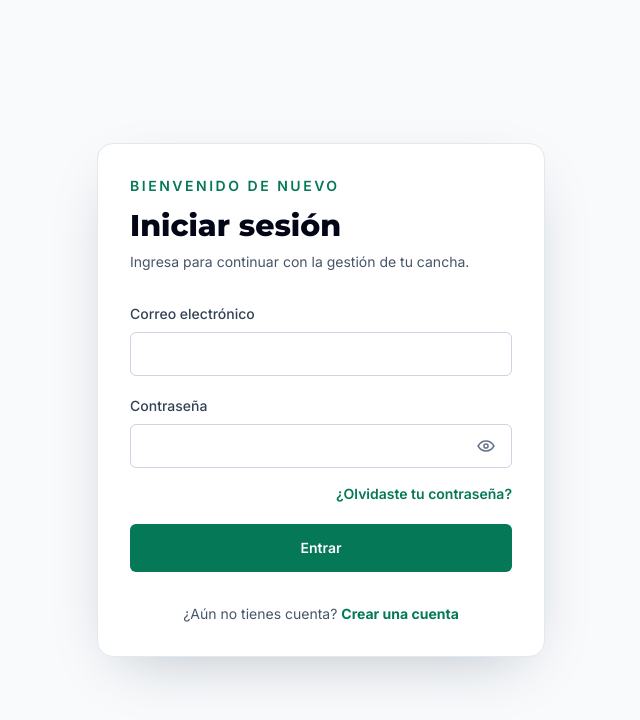
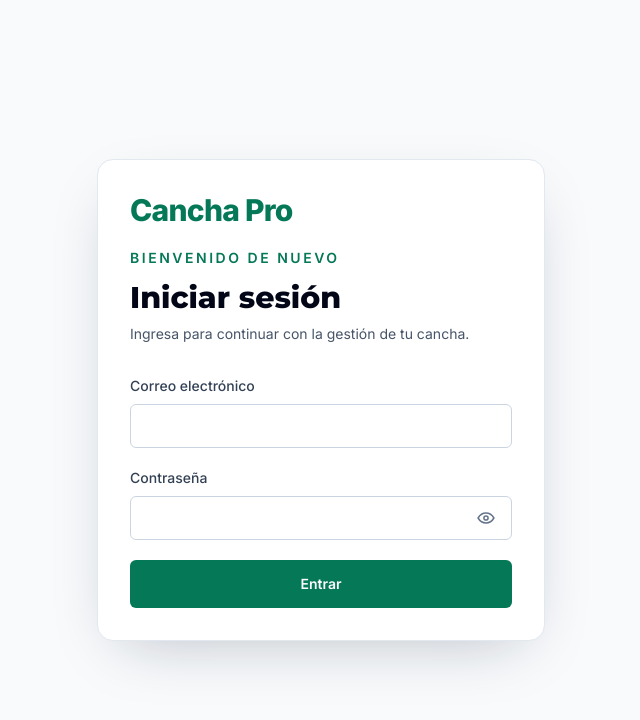
Before and after one commit to SamuelGc-py/Project_sintetica, a Next.js app: page /login in a window 1280 px wide. Shown: the top 720 px of the page, without its empty margins (319-959 px from the left). Built offline with nearby package versions, Linux system fonts and the light colour scheme.

Commit message:
Simplify login links and brand title

```diff
--- a/src/app/(auth)/login/page.tsx
+++ b/src/app/(auth)/login/page.tsx
@@ -1,6 +1,5 @@
 "use client";
 
-import Link from "next/link";
 import { useState } from "react";
 import { Button } from "@/frontend/components/ui/button";
 import { Input } from "@/frontend/components/ui/input";
@@ -12,6 +11,7 @@ export default function LoginPage() {
     <main className="flex min-h-screen items-center justify-center bg-slate-50 px-4 py-12">
       <section className="w-full max-w-md rounded-2xl border border-slate-200 bg-white p-6 shadow-[0_20px_60px_-24px_rgba(15,23,42,0.28)] sm:p-8">
         <div className="mb-8">
+          <p className="mb-5 text-3xl font-extrabold tracking-tight text-emerald-700">Cancha Pro</p>
           <p className="mb-3 text-sm font-semibold uppercase tracking-[0.18em] text-emerald-700">Bienvenido de nuevo</p>
           <h1 className="text-3xl font-extrabold text-slate-950">Iniciar sesión</h1>
           <p className="mt-2 text-sm text-slate-600">Ingresa para continuar con la gestión de tu cancha.</p>
@@ -32,10 +32,8 @@ export default function LoginPage() {
               </svg>
             </button>
           </div>
-          <div className="-mt-1 flex justify-end"><Link className="text-sm font-semibold text-emerald-700 hover:text-emerald-900" href="/forgot-password">¿Olvidaste tu contraseña?</Link></div>
           <Button type="submit" className="h-12 w-full bg-emerald-700 font-semibold hover:bg-emerald-800">Entrar</Button>
         </form>
-        <p className="mt-8 text-center text-sm text-slate-600">¿Aún no tienes cuenta? <Link className="font-bold text-emerald-700 hover:text-emerald-900" href="/register">Crear una cuenta</Link></p>
       </section>
     </main>
   );
```
